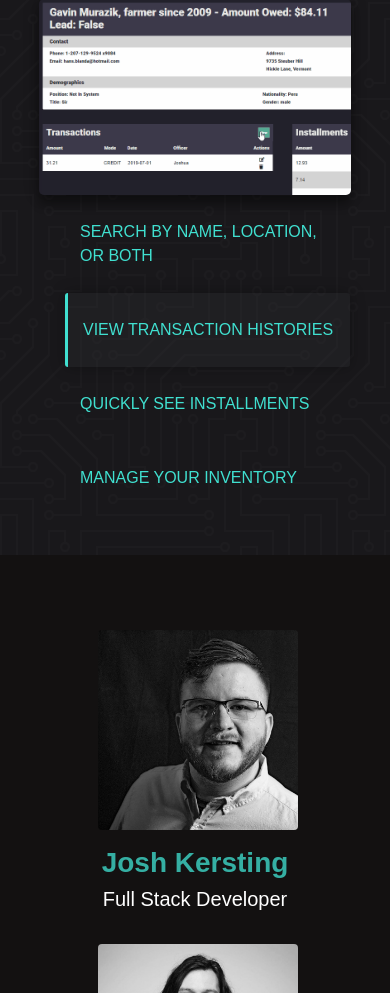
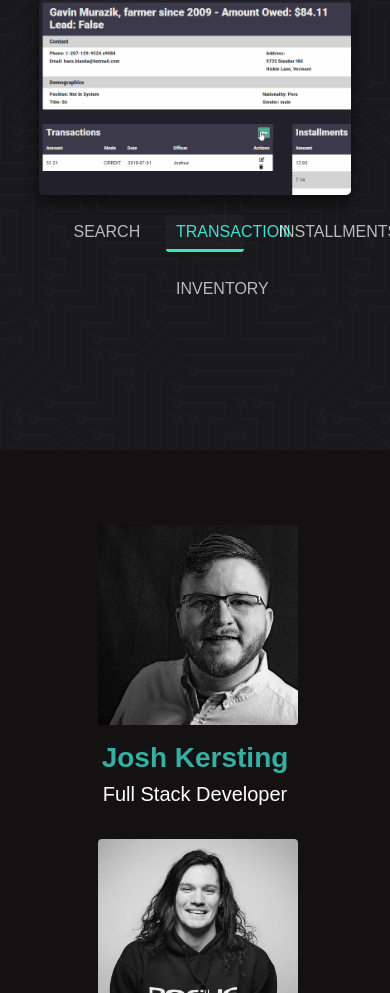
Before and after one commit to labs13-agriculture/Marketing-Page, a plain HTML site: page index.html in a window 390 px wide. Shown: the part 921-1914 px from the top of the page. Drawn offline with nearby package versions, Linux system fonts and the light colour scheme; a web font is replaced by a local one.

Commit message:
added some responsive styling to feature section

```diff
--- a/components/featured/featured.less
+++ b/components/featured/featured.less
@@ -1,12 +1,18 @@
 .featureDiv {
   display: flex;
   flex-direction: row;
-  justify-content: space-between;
+  justify-content: center;
 
   width: 80%;
+  max-width: 1000px;
   margin: 40px auto;
 
   border-radius: 5px;
+
+  @media (max-width: 800px) {
+    flex-direction: column;
+    align-items: center;
+  }
 
   .featureDetails {
     h2 {
@@ -34,18 +40,64 @@
     width: 300px;
     display: flex;
     flex-direction: column;
+    font-size: 1.2rem;
+
+    @media (max-width: 800px) {
+      flex-direction: row;
+      flex-wrap: wrap;
+      justify-content: space-evenly;
+      width: 100%;
+      margin-top: 20px;
+    }
 
     .featureItem {
       color: @accent-blue;
-      padding: 25px 15px;
+      padding: 5px 10px;
       margin-left: 20px;
       border-radius: 3px;
       width: 300px;
+      border-bottom: 3px solid transparent;
+      color: rgba(255, 255, 255, 0.7);
+
+      .hide {
+        font-size: inherit;
+
+        @media (max-width: 1000px) {
+          display: none;
+        }
+      }
+
+      @media (max-width: 1000px) {
+        margin-bottom: 20px;
+        width: auto;
+      }
+
+      @media (max-width: 800px) {
+        width: auto;
+        max-width: 25%;
+        display: inline-block;
+      }
+
+      &:hover {
+        cursor: pointer;
+      }
 
       &.active {
         border-left: 3px solid @accent-blue;
-        box-shadow: 0 0 15px rgba(0, 0, 0, 0.3);
         background: rgba(47, 47, 52, 0.3);
+        color: @accent-blue;
+
+        @media (max-width: 800px) {
+          border-left: none;
+          border-bottom: 3px solid @accent-blue;
+          box-shadow: none;
+        }
+
+        // @media (max-width: 800px) {
+        //   border-top: none;
+        //   border-bottom: 3px solid @accent-blue;
+        //   box-shadow: none;
+        // }
       }
     }
   }
--- a/components/main/main.less
+++ b/components/main/main.less
@@ -1,5 +1,6 @@
 header.index.header nav a {
   font-family: "Josefin Sans", sans-serif;
+  font-size: 1.3rem;
 }
 
 .index {
@@ -89,11 +90,14 @@ header.index.header nav a {
 
     .feature-title {
       font-family: "Josefin Sans", sans-serif;
-      margin: 100px 0px 20px 10%;
+      margin: 100px auto 20px auto;
       color: #40e0d0c4;
+      max-width: 1000px;
+      width: 80%;
     }
     p.long-feature-description {
       width: 80%;
+      max-width: 1000px;
 
       margin: 0px auto;
 
@@ -106,7 +110,7 @@ header.index.header nav a {
   }
 
   .feature-spotlight {
-    height: 800px;
+    min-height: 800px;
     flex-direction: column;
     align-items: center;
     display: flex;
@@ -119,8 +123,9 @@ header.index.header nav a {
     .spotlight-title {
       color: white;
       font-family: @fatfont;
-      margin: 50px 0px;
+      margin: 50px auto;
       width: 100%;
+      max-width: 1000px;
     }
 
     .gif-container {
@@ -149,6 +154,7 @@ header.index.header nav a {
     display: flex;
     flex-wrap: wrap;
     width: 100%;
+    max-width: 1300px;
     margin: 0 auto;
     padding: 60px 0px;
     justify-content: space-evenly;
--- a/index.html
+++ b/index.html
@@ -34,7 +34,7 @@
           TIEME NDO <img class="logo-img" src="./images/logo64.png" /></h1
       ></a>
       <nav>
-        <a href="https://tiemendocrm.netlify.com/">Login</a>
+        <a href="https://tiemendocrm.netlify.com/">LOGIN</a>
       </nav>
     </header>
     <main class="index">
@@ -85,30 +85,28 @@
           </div>
 
           <div class="featureDetails right">
-            <div class="featureDetails">
             <p data-feature="search" class="featureItem">
-                SEARCH BY NAME, LOCATION, OR BOTH
+              SEARCH <span class="hide">BY NAME, LOCATION, OR BOTH</span>
             </p>
-            </div>
-            <div class="featureDetails">
+
             <p data-feature="transaction" class="featureItem active">
-                VIEW TRANSACTION HISTORIES
+              <span class="hide">VIEW </span>TRANSACTION<span class="hide">
+                HISTORIES</span
+              >
             </p>
-            </div>
-            <div class="featureDetails">
+
             <p data-feature="installment" class="featureItem">
-                QUICKLY SEE INSTALLMENTS
+              <span class="hide">QUICKLY SEE </span>INSTALLMENTS
             </p>
-            </div>
-            <div class="featureDetails">
+
             <p data-feature="inventory" class="featureItem">
-                MANAGE YOUR INVENTORY
+              <span class="hide">MANAGE YOUR </span>INVENTORY
             </p>
           </div>
         </div>
-        </div>
       </section>
-      <section class="lower-section about">
+      <section class="lower-section">
+        <div class="about">
           <div class="profiles">
             <img
               class="profile-photos"
@@ -163,6 +161,7 @@
             <h3>Lowell Richardson</h3>
             <p>Team Lead</p>
           </div>
+        </div>
       </section>
     </main>
     <footer>
```
Also changed, not shown: css/index.css. Lines whose indentation alone changed are shown as unchanged.
